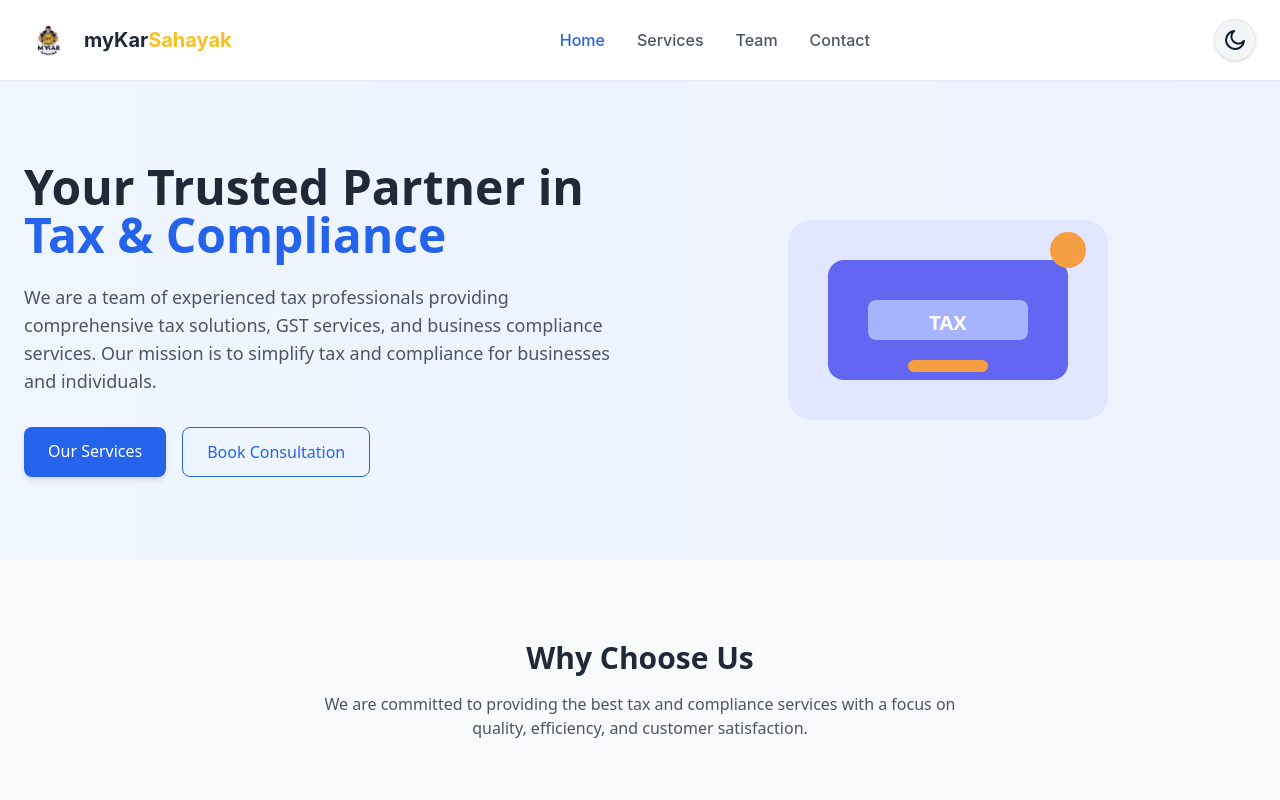
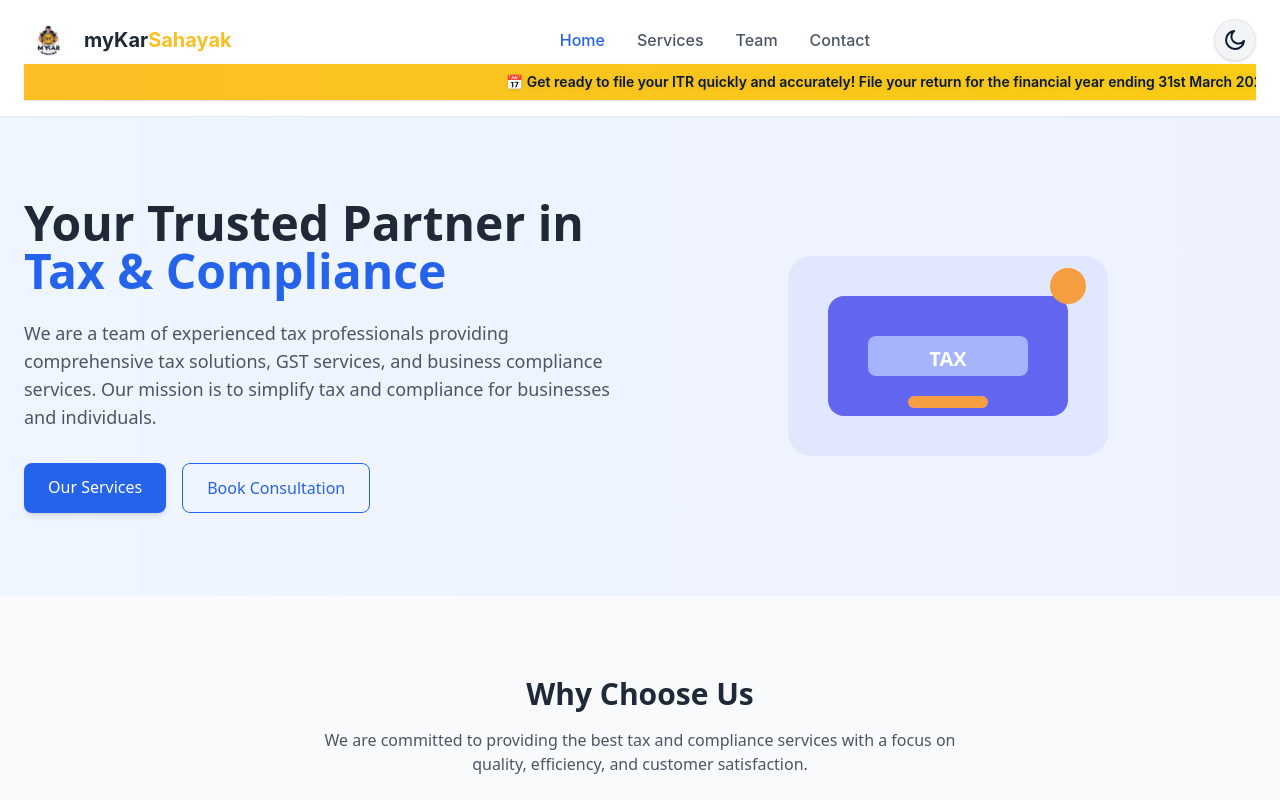
Before and after one commit to abhijitshaw88/myks_1, a React (Create React App) app: page / in a window 1280 px wide. Shown: the top 800 px of the page. Built offline with nearby package versions, Linux system fonts and the light colour scheme.

Commit message:
Added moving banner at top

```diff
--- a/src/components/layout/Header.js
+++ b/src/components/layout/Header.js
@@ -133,6 +133,13 @@ const Header = () => {
             </div>
           </div>
         )}
+
+        {/* Add moving banner above the header */}
+        <div className="w-full bg-gradient-to-r from-gold to-yellow-400 dark:from-gold dark:to-yellow-500 text-navy dark:text-navy py-2 overflow-hidden shadow animate-fade-in">
+          <div className="whitespace-nowrap animate-marquee text-center font-semibold text-sm banner-text-shadow hover:paused">
+            📅 Get ready to file your ITR quickly and accurately! File your return for the financial year ending 31st March 2025 (Assessment Year 2025–26). e-Filing will be available soon
+          </div>
+        </div>
       </div>
     </header>
   );
--- a/src/index.css
+++ b/src/index.css
@@ -24,6 +24,9 @@ html, body {
     @apply opacity-0 -translate-y-8;
     animation: fadeInDown 0.7s cubic-bezier(0.4,0,0.2,1) forwards;
   }
+  .animate-marquee {
+    animation: marquee 18s linear infinite;
+  }
 }
 
 @keyframes fadeIn {
@@ -43,6 +46,10 @@ html, body {
     opacity: 1;
     transform: none;
   }
+}
+@keyframes marquee {
+  0% { transform: translateX(100%); }
+  100% { transform: translateX(-100%); }
 }
 
 body {
@@ -71,3 +78,10 @@ code {
 <div className="card p-8">...</div>
 <section className="section py-12">...</section>
 */
+
+.banner-text-shadow {
+  text-shadow: 0 1px 4px rgba(0,0,0,0.10), 0 0px 2px rgba(255,255,255,0.10);
+}
+.hover\:paused:hover {
+  animation-play-state: paused !important;
+}
```
